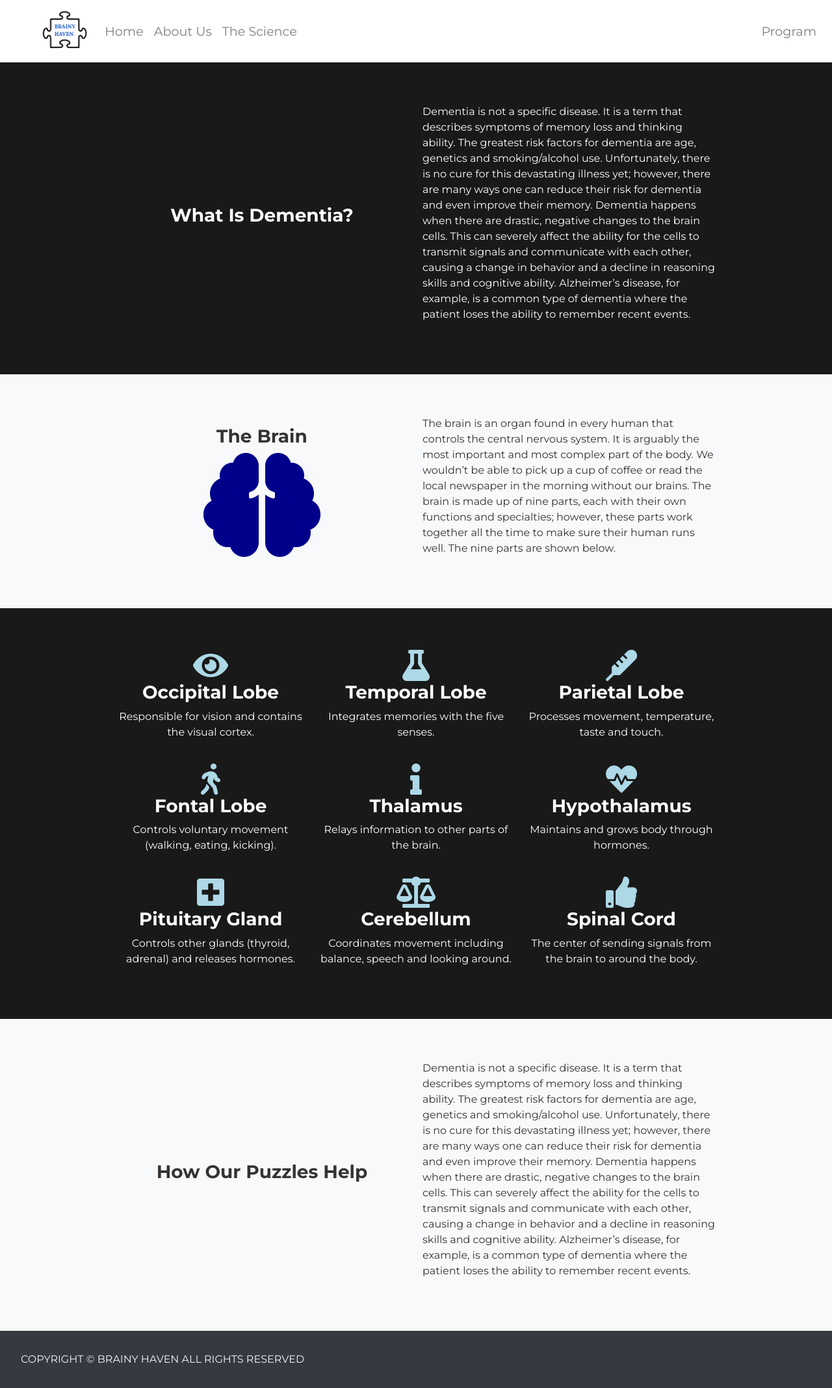
After one commit to sidudaav/BrainyHaven, a Django app: page /science/ in a window 1280 px wide. The commit adds this page. Shown: the whole page at 65% size. Run offline with Django 3.2, Linux system fonts and the light colour scheme; some libraries are stand-ins or nearby versions.

Commit message:
Made science section

```diff
--- /dev/null
+++ b/home/static/home/styles/science.css
@@ -0,0 +1,47 @@
+.my-container {
+    max-width: 960px;
+    margin: auto;
+    overflow: hidden;
+    padding: 4rem 1rem;
+}
+
+.grid-2 {
+    display: grid;
+    gap: 20px;
+    grid-template-columns: repeat(2, 1fr);
+}
+
+.grid-2 {
+    display: grid;
+    gap: 20px;
+    grid-template-columns: repeat(2, 1fr);
+}
+
+.grid-3 {
+    margin: auto;
+    overflow: hidden;
+    padding: 4rem 1rem;
+    display: grid;
+    gap: 20px;
+    grid-template-columns: repeat(3, 1fr);
+    grid-auto-rows: 1fr;
+}
+
+h3 {
+    font-weight: 600;
+}
+
+@media(max-width: 560px) {
+    .grid-3 {
+        grid-template-columns: 1fr;
+    }
+
+    .grid-2 {
+        grid-template-columns: 1fr;
+    }
+
+    .brain-parts .grid-3 div {
+        border-bottom: #333 dashed 1px;
+        padding: 1.2rem 1rem;
+    }
+}
--- a/home/templates/home/base.html
+++ b/home/templates/home/base.html
@@ -54,6 +54,9 @@
                 <li class="nav-item">
                     <a class="nav-link" href="{% url 'home:about' %}">About Us</a>
                 </li>
+                <li class="nav-item">
+                    <a class="nav-link" href="{% url 'home:science' %}">The Science</a>
+                </li>
             </ul>
             <ul class="nav navbar-nav ml-auto">
                 <li class="nav-item">
--- /dev/null
+++ b/home/templates/home/science.html
@@ -0,0 +1,137 @@
+{% extends 'home/base.html' %}
+{% load static %}
+
+{% block css %}
+<link rel="stylesheet" type="text/css" href="{% static 'home/styles/science.css' %}">
+{% endblock %}
+
+{% block content %}
+<section class="dementia">
+    <div class="my-container">
+        <div class="grid-2">
+            <div class="center">
+                <h3>What Is Dementia?</h3>
+            </div>
+            <div>
+                <p>
+                    Dementia is not a specific disease. It is a term that describes symptoms of memory loss and thinking
+                    ability. The greatest risk factors for dementia are age, genetics and smoking/alcohol use.
+                    Unfortunately, there is no cure for this devastating illness yet; however, there are many ways one
+                    can reduce their risk for dementia and even improve their memory. Dementia happens when there are
+                    drastic, negative changes to the brain cells. This can severely affect the ability for the cells to
+                    transmit signals and communicate with each other, causing a change in behavior and a decline in
+                    reasoning skills and cognitive ability. Alzheimer’s disease, for example, is a common type of
+                    dementia where the patient loses the ability to remember recent events.
+                </p>
+            </div>
+        </div>
+    </div>
+</section>
+<section class="brain bg-light">
+    <div class="my-container">
+        <div class="grid-2">
+            <div class="center">
+                <h3>The Brain</h3>
+                <i class="fa fa-brain fa-10x"></i>
+            </div>
+            <div>
+                <p>
+                    The brain is an organ found in every human that controls the central nervous system. It is arguably
+                    the most important and most complex part of the body. We wouldn’t be able to pick up a cup of coffee
+                    or read the local newspaper in the morning without our brains. The brain is made up of nine parts,
+                    each with their own functions and specialties; however, these parts work together all the time to
+                    make sure their human runs well. The nine parts are shown below.
+                </p>
+            </div>
+        </div>
+    </div>
+</section>
+<section class="brain-parts">
+    <div class="my-container grid-3">
+        <div class="center">
+            <i class="fa fa-eye fa-3x"></i>
+            <h3>Occipital Lobe</h3>
+            <p>
+                Responsible for vision and contains the visual cortex.
+            </p>
+        </div>
+        <div class="center">
+            <i class="fa fa-flask fa-3x"></i>
+            <h3>Temporal Lobe</h3>
+            <p>
+                Integrates memories with the five senses.
+            </p>
+        </div>
+        <div class="center">
+            <i class="fa fa-thermometer fa-3x"></i>
+            <h3>Parietal Lobe</h3>
+            <p>
+                Processes movement, temperature, taste and touch.
+            </p>
+        </div>
+        <div class="center">
+            <i class="fa fa-walking fa-3x"></i>
+            <h3>Fontal Lobe</h3>
+            <p>
+                Controls voluntary movement (walking, eating, kicking).
+            </p>
+        </div>
+        <div class="center">
+            <i class="fa fa-info fa-3x"></i>
+            <h3>Thalamus</h3>
+            <p>
+                Relays information to other parts of the brain.
+            </p>
+        </div>
+        <div class="center">
+            <i class="fa fa-heartbeat fa-3x"></i>
+            <h3>Hypothalamus</h3>
+            <p>
+                Maintains and grows body through hormones.
+            </p>
+        </div>
+        <div class="center">
+            <i class="fa fa-plus-square fa-3x"></i>
+            <h3>Pituitary Gland</h3>
+            <p>
+                Controls other glands (thyroid, adrenal) and releases hormones.
+            </p>
+        </div>
+        <div class="center">
+            <i class="fa fa-balance-scale fa-3x"></i>
+            <h3>Cerebellum</h3>
+            <p>
+                Coordinates movement including balance, speech and looking around.
+            </p>
+        </div>
+        <div class="center">
+            <i class="fa fa-thumbs-up fa-3x"></i>
+            <h3>Spinal Cord</h3>
+            <p>
+                The center of sending signals from the brain to around the body.
+            </p>
+        </div>
+    </div>
+</section>
+<section class="puzzles bg-light">
+    <div class="my-container">
+        <div class="grid-2">
+            <div class="center">
+                <h3>How Our Puzzles Help</h3>
+            </div>
+            <div>
+                <p>
+                    Dementia is not a specific disease. It is a term that describes symptoms of memory loss and thinking
+                    ability. The greatest risk factors for dementia are age, genetics and smoking/alcohol use.
+                    Unfortunately, there is no cure for this devastating illness yet; however, there are many ways one
+                    can reduce their risk for dementia and even improve their memory. Dementia happens when there are
+                    drastic, negative changes to the brain cells. This can severely affect the ability for the cells to
+                    transmit signals and communicate with each other, causing a change in behavior and a decline in
+                    reasoning skills and cognitive ability. Alzheimer’s disease, for example, is a common type of
+                    dementia where the patient loses the ability to remember recent events.
+                </p>
+            </div>
+        </div>
+    </div>
+</section>
+{% endblock %}
--- a/home/urls.py
+++ b/home/urls.py
@@ -7,4 +7,5 @@ urlpatterns = [
     path('', views.home, name='home'),
     path('about/', views.about, name='about'),
     path('program/', views.program, name='program'),
+    path('science/', views.science, name='science'),
 ]
--- a/home/views.py
+++ b/home/views.py
@@ -13,6 +13,12 @@ def about(request):
     }
     return render(request, 'home/about.html', context)
 
+def science(request):
+    context = {
+        'title': 'Science',
+    }
+    return render(request, 'home/science.html', context)
+
 @login_required
 def program(request):
     context = {
```
